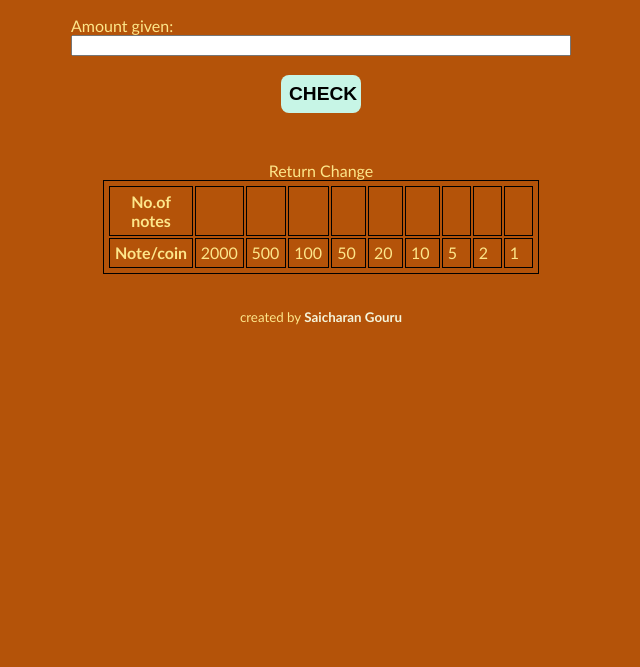
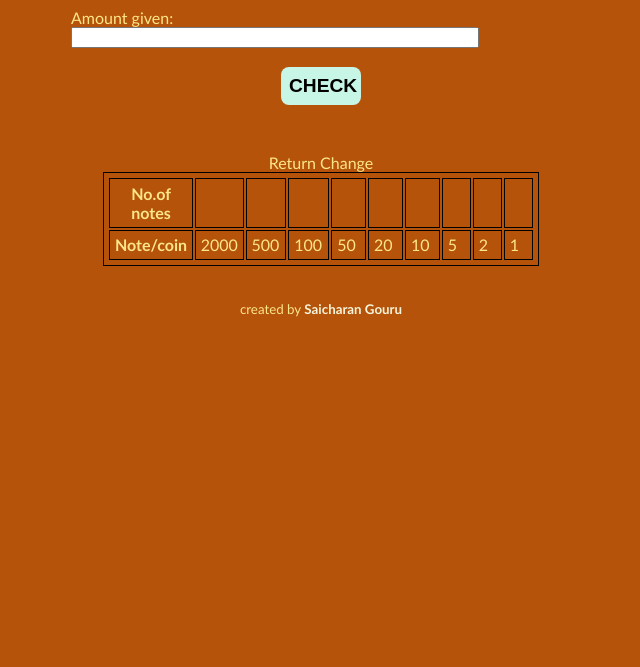
Before and after one commit to saicharan-gouru/Cash-Register, a plain HTML site: page index.html in a window 1280 px wide. Shown: the part 133-800 px from the top of the page, without its empty margins (319-959 px from the left). Drawn offline with Linux system fonts and the light colour scheme.

Commit message:
Update style.css

```diff
--- a/style.css
+++ b/style.css
@@ -1,4 +1,6 @@
 body {
+    margin: 0px;
+    border: 0px;
     font-family: 'Gill Sans', 'Gill Sans MT', Calibri, 'Trebuchet MS', sans-serif;
     background-color: #B45309;
     color: #FDE68A;
@@ -36,4 +38,6 @@ td {
     cursor: pointer;
 }
 
-footer {}
+input {
+    width: 25rem;
+}
```
